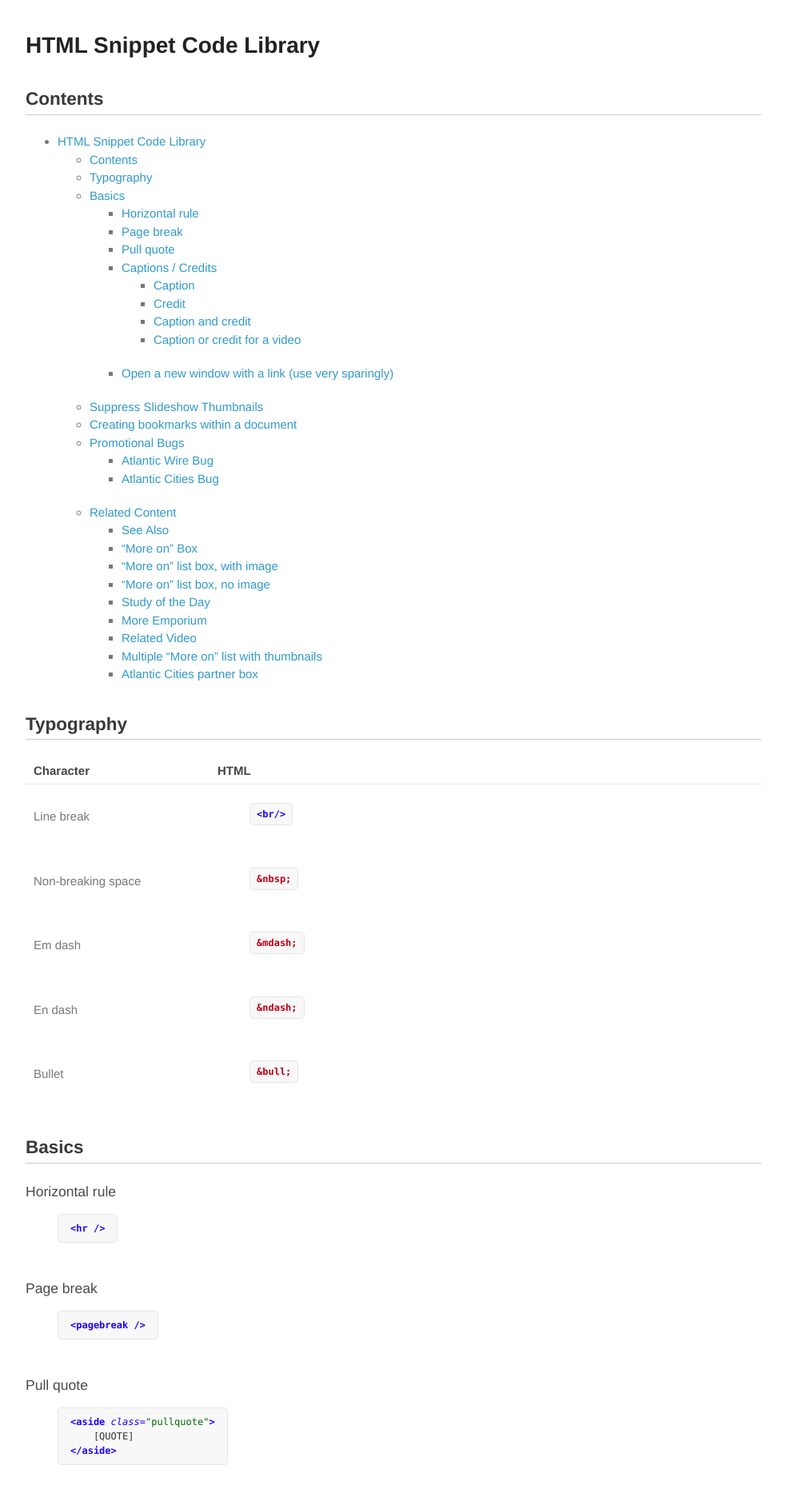
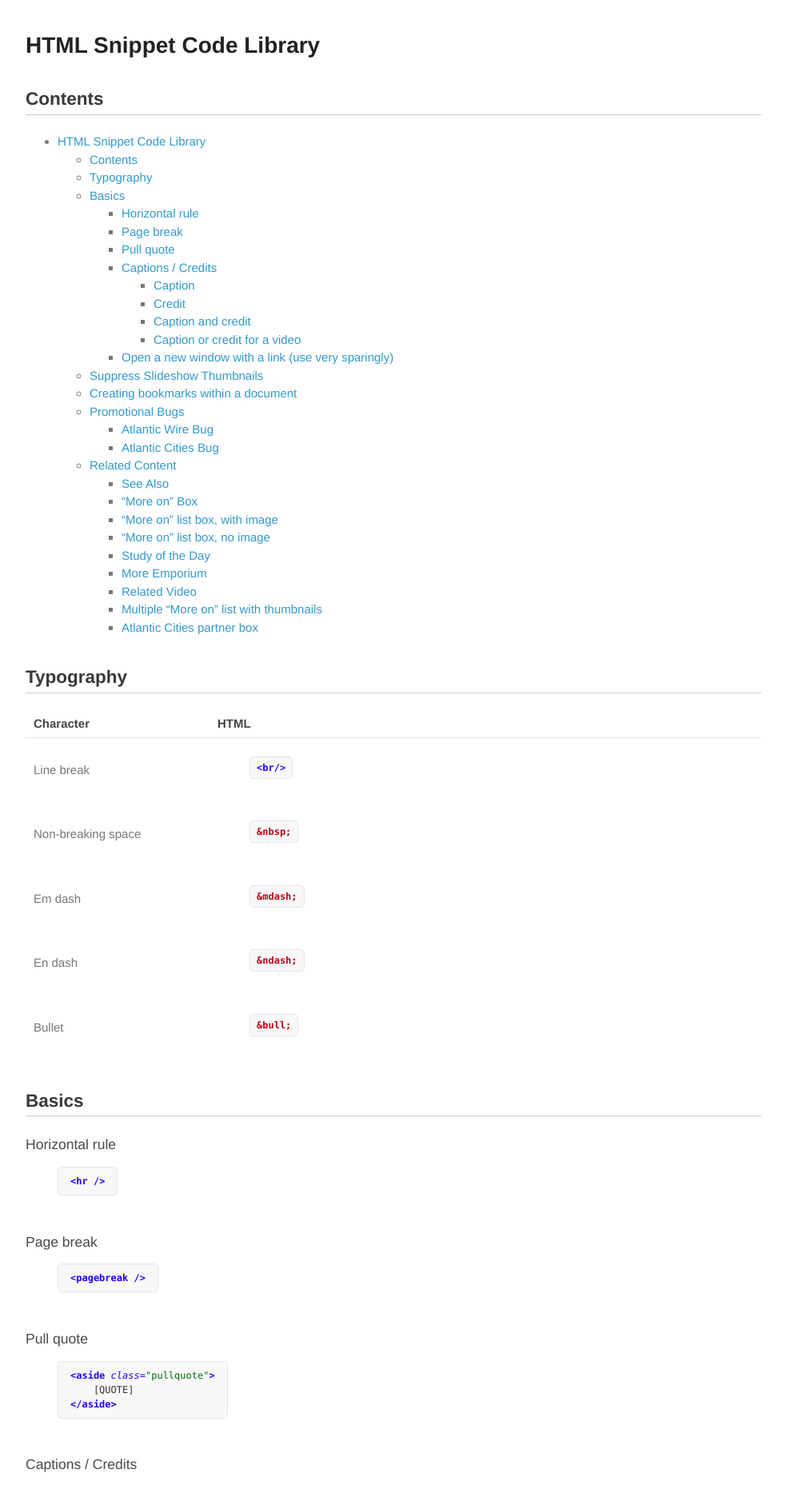
Before and after one commit to Atlantic57/html-snippets, a Jekyll site: the page built from index.md, in a window 1280 px wide. Shown: the top 1867 px of the page at 80% size, without its empty margins (148-1131 px from the left). Built offline with Jekyll 4.4.1, drawn with Linux system fonts in a browser that asks for light colours.

Commit message:
Fix spacing of nested <ul>s in TOC

```diff
--- a/stylesheets/styles.css
+++ b/stylesheets/styles.css
@@ -235,6 +235,14 @@ hr {
   }
 }
 
+/* No bottom-margin on nested ul and ol elements */
+
+ul ul,
+ol ul,
+ul ol {
+    margin-bottom: 0;
+}
+
 .wrapper > header, .wrapper > footer {
     display: none;
 }
```
